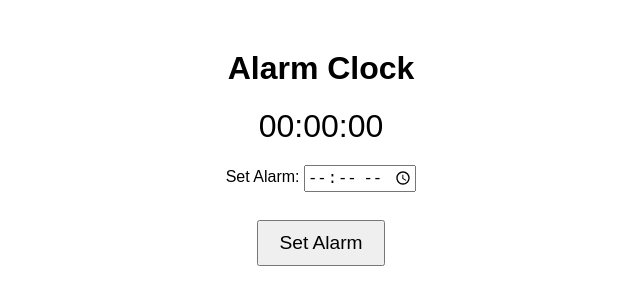
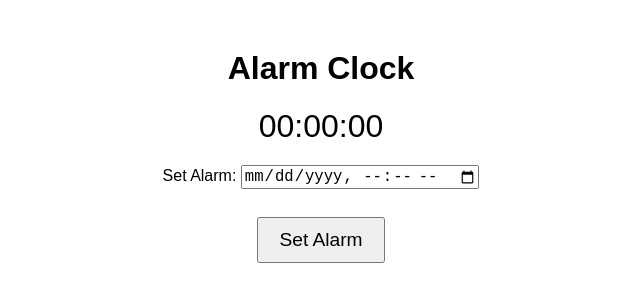
Before and after one commit to theutisticcoder/MathAlarm, a plain HTML site: page index.html in a window 1280 px wide. Shown: the whole page, without its empty margins (319-959 px from the left). Drawn offline with Linux system fonts and the light colour scheme.

Commit message:
fix alarm

```diff
--- a/index.html
+++ b/index.html
@@ -36,7 +36,7 @@
   <div id="currentTime">00:00:00</div>
 
   <label for="alarmTime">Set Alarm:</label>
-  <input type="time" id="alarmTime" required>
+  <input type="datetime-local" id="alarmTime" required>
 
   <br><br>
   <button onclick="setAlarm()">Set Alarm</button>
```
